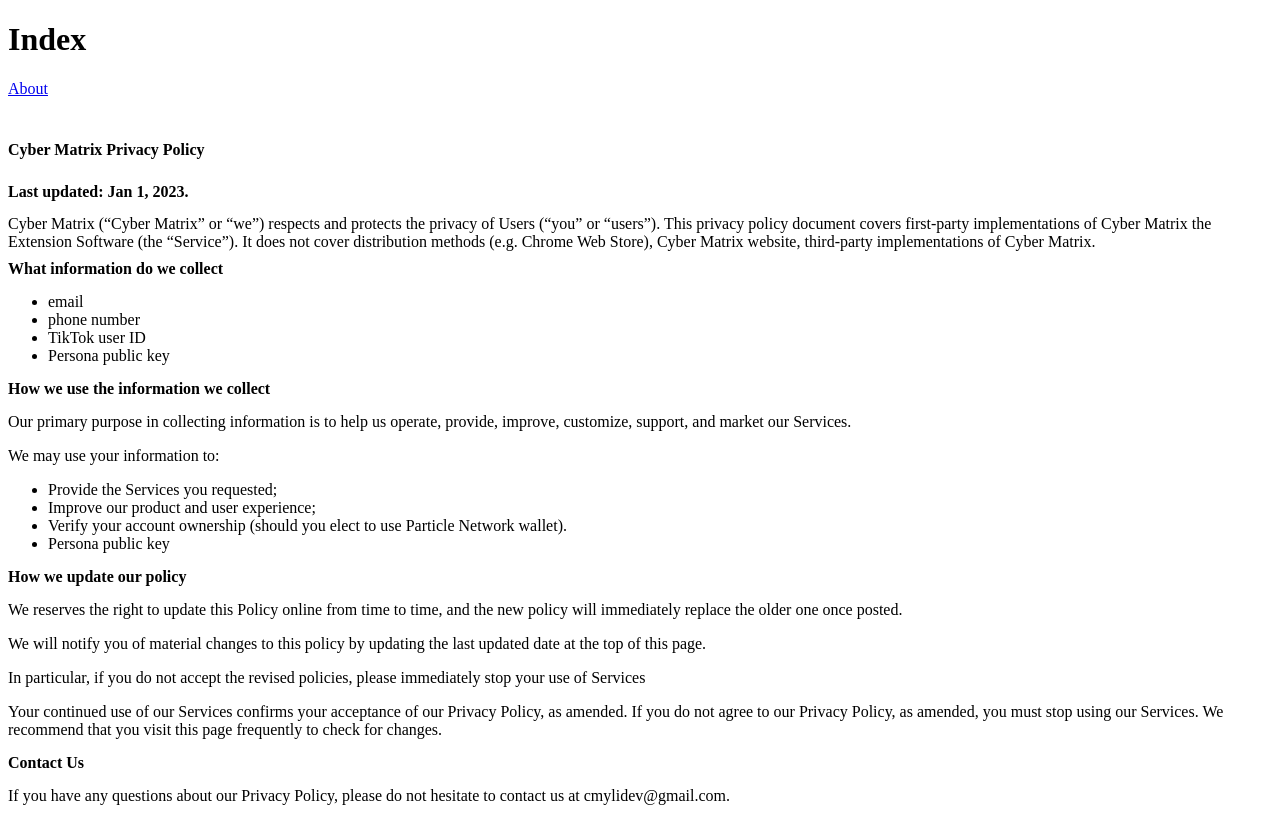
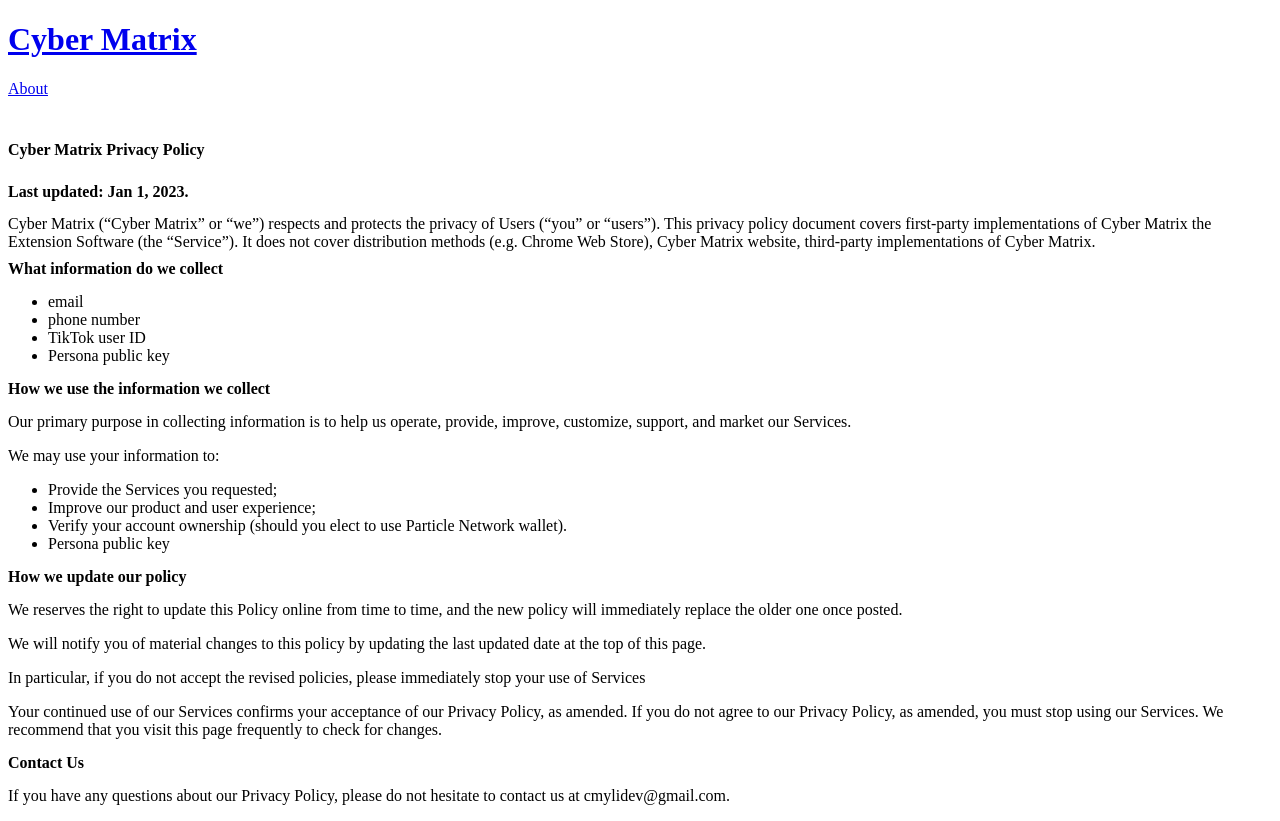
Before and after one commit to RealCyberMatrix/PrivacySite, a Next.js app: page / in a window 1280 px wide. Built offline with nearby package versions, Linux system fonts and the light colour scheme.

Commit message:
Add CM website link

```diff
--- a/pages/about.js
+++ b/pages/about.js
@@ -3,7 +3,7 @@
     return (
       <div>
         <h1> About </h1>
-        <h2>Cyber Matrix</h2>
+        <h2><a href="https://www.cybermatrix.xyz/" target="_blank">Cyber Matrix</a></h2>
         <p>All your socials in one place</p>
         <div>
             The new social network in Web3 with blockchain, where you can create, post, mint and share Non-Fungible tokens (NFTs) seamlessly and tip cryptocurrency.
--- a/pages/index.js
+++ b/pages/index.js
@@ -5,7 +5,7 @@
 export default function Index() {
   return (
     <div>
-      <h1> Index </h1>
+      <h1> <a href="https://www.cybermatrix.xyz/" target="_blank">Cyber Matrix</a> </h1>
       <Link href="/about">
         <a> About </a>
       </Link>
```
